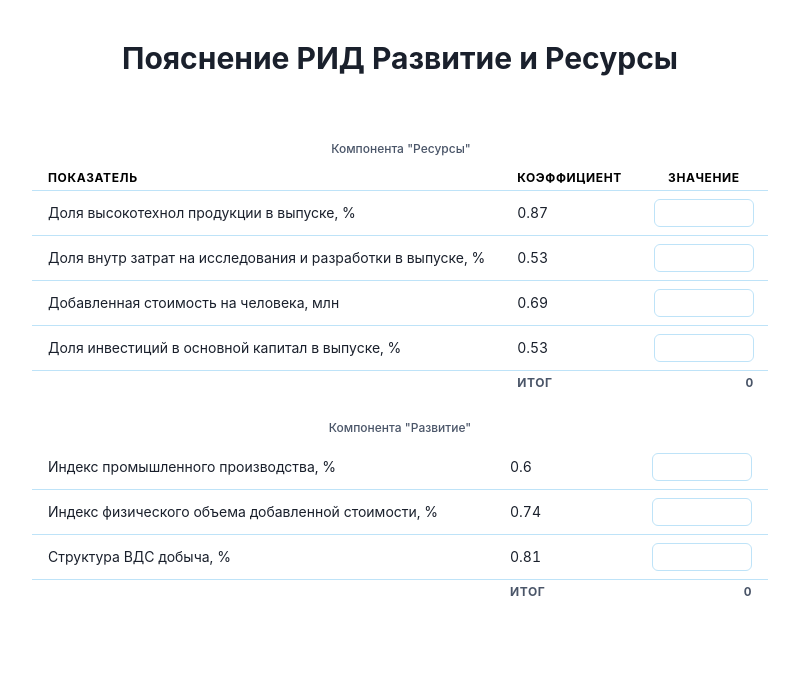
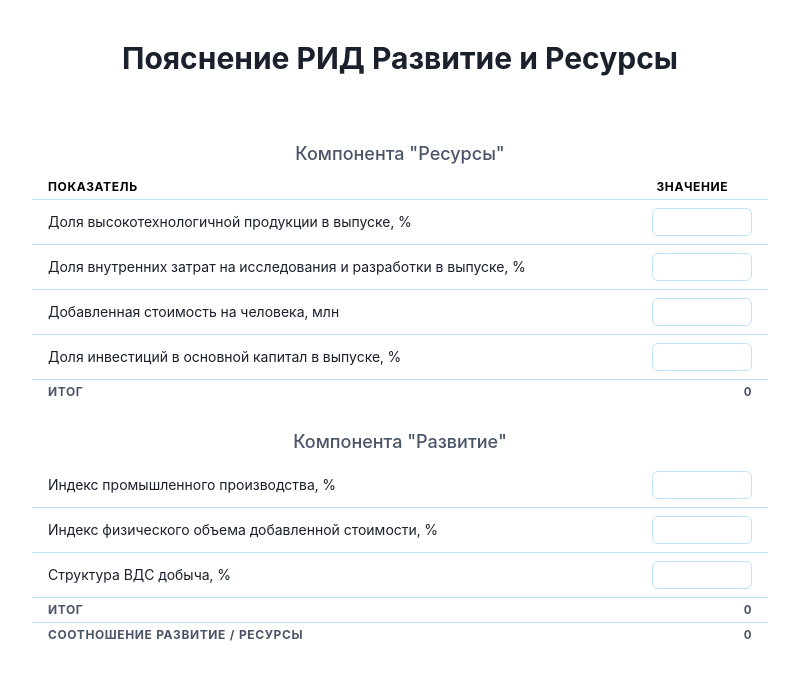
Before and after one commit to Alveek/rid-resources, a React (Vite) app: page / in a window 1280 px wide. Shown: the top 680 px of the page, without its empty margins (240-1039 px from the left). Built offline with nearby package versions, Linux system fonts and the light colour scheme.

Commit message:
add functions

```diff
--- a/src/App.tsx
+++ b/src/App.tsx
@@ -1,3 +1,4 @@
+import { useEffect, useState } from 'react';
 import {
   Container,
   Table,
@@ -15,159 +16,220 @@ import {
 } from '@chakra-ui/react';
 
 export default function App() {
+  type KoefType = number;
+
+  const [resTotal, setResTotal] = useState(0);
+  const [devTotal, setDevTotal] = useState(0);
+  const [k1, setK1] = useState(0);
+  const [k2, setK2] = useState(0);
+  const [k3, setK3] = useState(0);
+  const [k4, setK4] = useState(0);
+  const [k5, setK5] = useState(0);
+  const [k6, setK6] = useState(0);
+  const [k7, setK7] = useState(0);
+
+  const getResourcesTotal = (): number => {
+    let result = 0;
+    if (k1 && k2 && k3 && k4) {
+      result = +(0.87 * k1 + 0.53 * k2 + 0.69 * k3 + 0.53 * k4).toFixed(2);
+      return result;
+    }
+    return 0;
+  };
+
+  const getDevelopmentTotal = (): number => {
+    let result = 0;
+    if (k5 && k6 && k7) {
+      result = +(0.6 * k5 + 0.74 * k6 + 0.81 * k7).toFixed(2);
+      return result;
+    }
+    return 0;
+  };
+
+  const getDiff = (): number => {
+    if (resTotal && devTotal) {
+      return devTotal / resTotal;
+    }
+    return 0;
+  };
+
+  useEffect(() => {
+    setResTotal(getResourcesTotal);
+    setDevTotal(getDevelopmentTotal);
+  }, [k1, k2, k3, k4, k5, k6, k7]);
+
+  console.log(resTotal);
   return (
-    <Container maxW='container.md'>
-      <Heading
-        as='h1'
-        size='lg'
-        textAlign='center'
-        my={10}>
+    <Container maxW="container.md">
+      <Heading as="h1" size="lg" textAlign="center" my={10}>
         Пояснение РИД Развитие и Ресурсы
       </Heading>
 
       <TableContainer>
-        <Table
-          colorScheme='blue'
-          size='sm'>
-          <TableCaption placement='top'>Компонента "Ресурсы"</TableCaption>
+        <Table colorScheme="blue" size="sm">
+          <TableCaption placement="top" fontSize={18}>
+            Компонента "Ресурсы"
+          </TableCaption>
           <Thead>
             <Tr>
-              <Th color='black'>Показатель</Th>
-              <Th color='black'>Коэффициент</Th>
-              <Th
-                color='black'
-                textAlign='center'>
+              <Th color="black">Показатель</Th>
+              <Th color="black" textAlign="center">
                 Значение
               </Th>
             </Tr>
           </Thead>
           <Tbody>
             <Tr>
-              <Td>Доля высокотехнол продукции в выпуске, %</Td>
-              <Td>0.87</Td>
+              <Td>Доля высокотехнологичной продукции в выпуске, %</Td>
               <Td isNumeric>
                 <Input
-                  type='number'
-                  variant='outline'
-                  size='md'
-                  width='100px'
-                  textAlign='right'
+                  min={0}
+                  type="number"
+                  variant="outline"
+                  size="md"
+                  width="100px"
+                  textAlign="right"
                   height={7}
+                  onChange={(e: React.ChangeEvent<HTMLInputElement>) => {
+                    console.log(e.target.value.length);
+                    setK1(Number(e.target.value));
+                  }}
                 />
               </Td>
             </Tr>
             <Tr>
-              <Td>Доля внутр затрат на исследования и разработки в выпуске, %</Td>
-              <Td>0.53</Td>
+              <Td>
+                Доля внутренних затрат на исследования и разработки в выпуске, %
+              </Td>
               <Td isNumeric>
                 {' '}
                 <Input
-                  type='number'
-                  variant='outline'
-                  size='md'
-                  width='100px'
-                  textAlign='right'
+                  min={0}
+                  type="number"
+                  variant="outline"
+                  size="md"
+                  width="100px"
+                  textAlign="right"
                   height={7}
+                  onChange={(e: React.ChangeEvent<HTMLInputElement>) =>
+                    setK2(Number(e.target.value))
+                  }
                 />
               </Td>
             </Tr>
             <Tr>
               <Td>Добавленная стоимость на человека, млн</Td>
-              <Td>0.69</Td>
               <Td isNumeric>
                 {' '}
                 <Input
-                  type='number'
-                  variant='outline'
-                  size='md'
-                  width='100px'
-                  textAlign='right'
+                  min={0}
+                  type="number"
+                  variant="outline"
+                  size="md"
+                  width="100px"
+                  textAlign="right"
                   height={7}
+                  onChange={(e: React.ChangeEvent<HTMLInputElement>) =>
+                    setK3(Number(e.target.value))
+                  }
                 />
               </Td>
             </Tr>
             <Tr>
               <Td>Доля инвестиций в основной капитал в выпуске, %</Td>
-              <Td>0.53</Td>
               <Td isNumeric>
-                {' '}
                 <Input
-                  type='number'
-                  variant='outline'
-                  size='md'
-                  width='100px'
-                  textAlign='right'
+                  min={0}
+                  type="number"
+                  variant="outline"
+                  size="md"
+                  width="100px"
+                  textAlign="right"
                   height={7}
+                  onChange={(e: React.ChangeEvent<HTMLInputElement>) =>
+                    setK4(Number(e.target.value))
+                  }
                 />
               </Td>
             </Tr>
           </Tbody>
           <Tfoot>
             <Tr>
-              <Th></Th>
               <Th>Итог</Th>
-              <Th isNumeric>0</Th>
+              <Th isNumeric>{resTotal}</Th>
             </Tr>
           </Tfoot>
         </Table>
       </TableContainer>
 
-      <TableContainer maxW='780px'>
-        <Table
-          colorScheme='blue'
-          size='sm'>
-          <TableCaption placement='top'>Компонента "Развитие"</TableCaption>
+      <TableContainer maxW="780px">
+        <Table colorScheme="blue" size="sm">
+          <TableCaption placement="top" fontSize={18}>
+            Компонента "Развитие"
+          </TableCaption>
           <Tbody>
             <Tr>
-              <Td width='462px'>Индекс промышленного производства, %</Td>
-              <Td>0.6</Td>
+              <Td width="462px">Индекс промышленного производства, %</Td>
               <Td isNumeric>
                 <Input
-                  type='number'
-                  variant='outline'
-                  size='md'
-                  width='100px'
-                  textAlign='right'
+                  min={0}
+                  type="number"
+                  variant="outline"
+                  size="md"
+                  width="100px"
+                  textAlign="right"
                   height={7}
+                  onChange={(e: React.ChangeEvent<HTMLInputElement>) =>
+                    setK5(Number(e.target.value))
+                  }
                 />
               </Td>
             </Tr>
             <Tr>
-              <Td width='462px'>Индекс физического объема добавленной стоимости, %</Td>
-              <Td>0.74</Td>
+              <Td width="462px">
+                Индекс физического объема добавленной стоимости, %
+              </Td>
               <Td isNumeric>
-                {' '}
                 <Input
-                  type='number'
-                  variant='outline'
-                  size='md'
-                  width='100px'
-                  textAlign='right'
+                  min={0}
+                  type="number"
+                  variant="outline"
+                  size="md"
+                  width="100px"
+                  textAlign="right"
                   height={7}
+                  onChange={(e: React.ChangeEvent<HTMLInputElement>) =>
+                    setK6(Number(e.target.value))
+                  }
                 />
               </Td>
             </Tr>
             <Tr>
-              <Td width='462px'>Структура ВДС добыча, %</Td>
-              <Td>0.81</Td>
+              <Td width="462px">Структура ВДС добыча, %</Td>
               <Td isNumeric>
-                {' '}
                 <Input
-                  type='number'
-                  variant='outline'
-                  size='md'
-                  width='100px'
-                  textAlign='right'
+                  min={0}
+                  type="number"
+                  variant="outline"
+                  size="md"
+                  width="100px"
+                  textAlign="right"
                   height={7}
+                  onChange={(e: React.ChangeEvent<HTMLInputElement>) =>
+                    setK7(Number(e.target.value))
+                  }
                 />
               </Td>
             </Tr>
           </Tbody>
           <Tfoot>
             <Tr>
-              <Th></Th>
               <Th>Итог</Th>
-              <Th isNumeric>0</Th>
+              <Th isNumeric>{devTotal}</Th>
+            </Tr>
+            <Tr>
+              <Th>Соотношение Развитие / Ресурсы</Th>
+              <Th isNumeric>{getDiff()}</Th>
             </Tr>
           </Tfoot>
         </Table>
```
